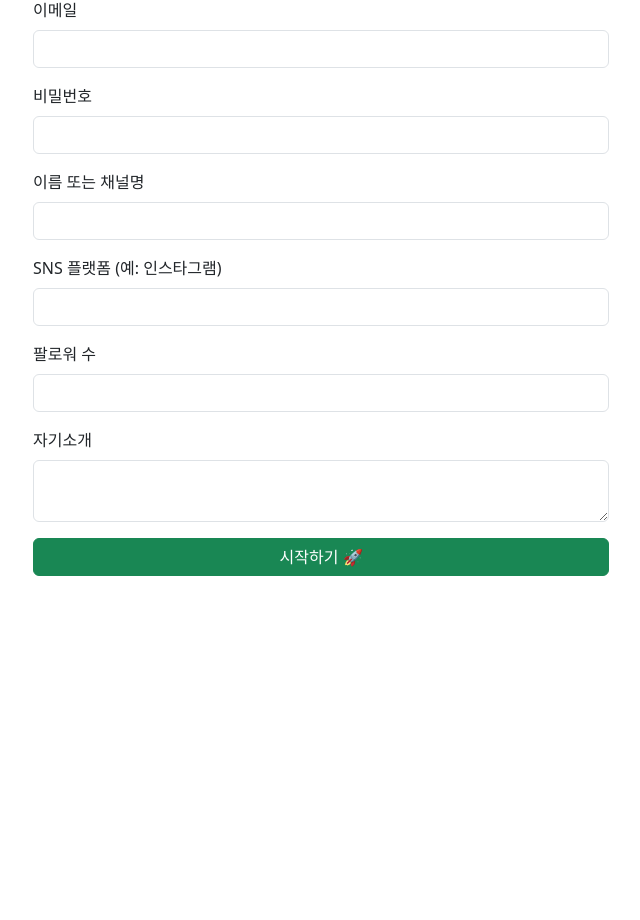
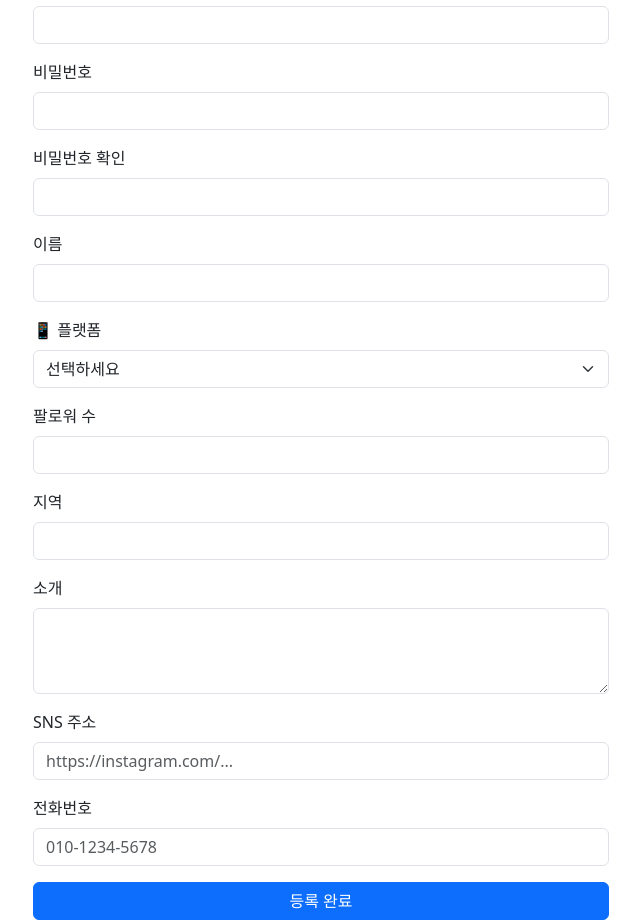
Before and after one commit to HanjuJo/FoodiMach_P1, a React (Create React App) app in the folder frontend/: page /influencer in a window 1280 px wide. Shown: the part 188-1108 px from the top of the page, without its empty margins (319-959 px from the left). Before the commit the page ends 800 px from the top, so only its background shows below. Built offline with nearby package versions, Linux system fonts and the light colour scheme; no server answers.

Commit message:
feat: RegisterInfluencer Firebase Auth 기반 개선

```diff
--- a/frontend/src/pages/RegisterInfluencer.js
+++ b/frontend/src/pages/RegisterInfluencer.js
@@ -1,21 +1,29 @@
-// src/pages/RegisterInfluencer.js
+
 import { useState } from "react";
-import { Form, Button, Container } from "react-bootstrap";
+import { Container, Form, Button, Alert } from "react-bootstrap";
 import { useNavigate } from "react-router-dom";
-import { createUserWithEmailAndPassword } from "firebase/auth";
-import { collection, addDoc, doc, setDoc } from "firebase/firestore";
-import { auth, db } from "../firebaseConfig";
+import { getAuth, createUserWithEmailAndPassword } from "firebase/auth";
+import { doc, setDoc } from "firebase/firestore";
+import { db } from "../firebaseConfig";
 
 export default function RegisterInfluencer() {
   const navigate = useNavigate();
+  const auth = getAuth();
+
   const [form, setForm] = useState({
     email: "",
     password: "",
+    passwordConfirm: "",
     influencerName: "",
     platform: "",
     followerCount: "",
+    region: "",
     introduction: "",
+    snsLink: "",
+    phone: "",
   });
+
+  const [error, setError] = useState("");
 
   const handleChange = (e) => {
     setForm({ ...form, [e.target.name]: e.target.value });
@@ -23,6 +31,12 @@ export default function RegisterInfluencer() {
 
   const handleSubmit = async (e) => {
     e.preventDefault();
+    setError("");
+
+    if (form.password !== form.passwordConfirm) {
+      setError("비밀번호가 일치하지 않습니다.");
+      return;
+    }
 
     try {
       const userCredential = await createUserWithEmailAndPassword(
@@ -33,23 +47,30 @@ export default function RegisterInfluencer() {
       const user = userCredential.user;
 
       await setDoc(doc(db, "users", user.uid), {
-  uid: user.uid,
-  role: "influencer",
-  ...form
-});
+        influencerName: form.influencerName,
+        platform: form.platform,
+        followerCount: parseInt(form.followerCount),
+        region: form.region,
+        introduction: form.introduction,
+        snsLink: form.snsLink,
+        phone: form.phone,
+        email: form.email,
+        role: "influencer",
+        createdAt: new Date(),
+      });
 
-      alert("🎉 인플루언서 가입 완료! 로그인해주세요.");
-      navigate("/login");
-    } catch (error) {
-      console.error("가입 오류:", error);
-      alert("❌ 가입 실패: " + error.message);
+      alert("✅ 인플루언서 등록이 완료되었습니다!");
+      navigate(`/dashboard-influencer/${user.uid}`);
+    } catch (err) {
+      console.error(err);
+      setError("회원가입에 실패했습니다. 다시 시도해주세요.");
     }
   };
 
   return (
     <Container className="mt-5" style={{ maxWidth: "600px" }}>
-    <br></br>
-      <h3 className="mb-4">🎥 인플루언서 회원가입</h3>
+      <h3 className="mb-4">📸 인플루언서 회원가입</h3>
+      {error && <Alert variant="danger">{error}</Alert>}
       <Form onSubmit={handleSubmit}>
         <Form.Group className="mb-3">
           <Form.Label>이메일</Form.Label>
@@ -74,7 +95,18 @@ export default function RegisterInfluencer() {
         </Form.Group>
 
         <Form.Group className="mb-3">
-          <Form.Label>이름 또는 채널명</Form.Label>
+          <Form.Label>비밀번호 확인</Form.Label>
+          <Form.Control
+            type="password"
+            name="passwordConfirm"
+            value={form.passwordConfirm}
+            onChange={handleChange}
+            required
+          />
+        </Form.Group>
+
+        <Form.Group className="mb-3">
+          <Form.Label>이름</Form.Label>
           <Form.Control
             type="text"
             name="influencerName"
@@ -85,38 +117,77 @@ export default function RegisterInfluencer() {
         </Form.Group>
 
         <Form.Group className="mb-3">
-          <Form.Label>SNS 플랫폼 (예: 인스타그램)</Form.Label>
+          <Form.Label>📱 플랫폼</Form.Label>
+          <Form.Select
+            name="platform"
+            value={form.platform}
+            onChange={handleChange}
+            required
+          >
+            <option value="">선택하세요</option>
+            <option value="인스타그램">인스타그램</option>
+            <option value="유튜브">유튜브</option>
+            <option value="틱톡">틱톡</option>
+          </Form.Select>
+        </Form.Group>
+
+        <Form.Group className="mb-3">
+          <Form.Label>팔로워 수</Form.Label>
+          <Form.Control
+            type="number"
+            name="followerCount"
+            value={form.followerCount}
+            onChange={handleChange}
+            required
+          />
+        </Form.Group>
+
+        <Form.Group className="mb-3">
+          <Form.Label>지역</Form.Label>
           <Form.Control
             type="text"
-            name="platform"
-            value={form.platform}
+            name="region"
+            value={form.region}
             onChange={handleChange}
           />
         </Form.Group>
 
         <Form.Group className="mb-3">
-          <Form.Label>팔로워 수</Form.Label>
-          <Form.Control
-            type="text"
-            name="followerCount"
-            value={form.followerCount}
-            onChange={handleChange}
-          />
-        </Form.Group>
-
-        <Form.Group className="mb-3">
-          <Form.Label>자기소개</Form.Label>
+          <Form.Label>소개</Form.Label>
           <Form.Control
             as="textarea"
-            rows={2}
+            rows={3}
             name="introduction"
             value={form.introduction}
             onChange={handleChange}
           />
         </Form.Group>
 
-        <Button variant="success" type="submit" className="w-100">
-          시작하기 🚀
+        <Form.Group className="mb-3">
+          <Form.Label>SNS 주소</Form.Label>
+          <Form.Control
+            type="url"
+            name="snsLink"
+            placeholder="https://instagram.com/..."
+            value={form.snsLink}
+            onChange={handleChange}
+          />
+        </Form.Group>
+
+        <Form.Group className="mb-3">
+          <Form.Label>전화번호</Form.Label>
+          <Form.Control
+            type="tel"
+            name="phone"
+            placeholder="010-1234-5678"
+            value={form.phone}
+            onChange={handleChange}
+            required
+          />
+        </Form.Group>
+
+        <Button variant="primary" type="submit" className="w-100">
+          등록 완료
         </Button>
       </Form>
     </Container>
```
